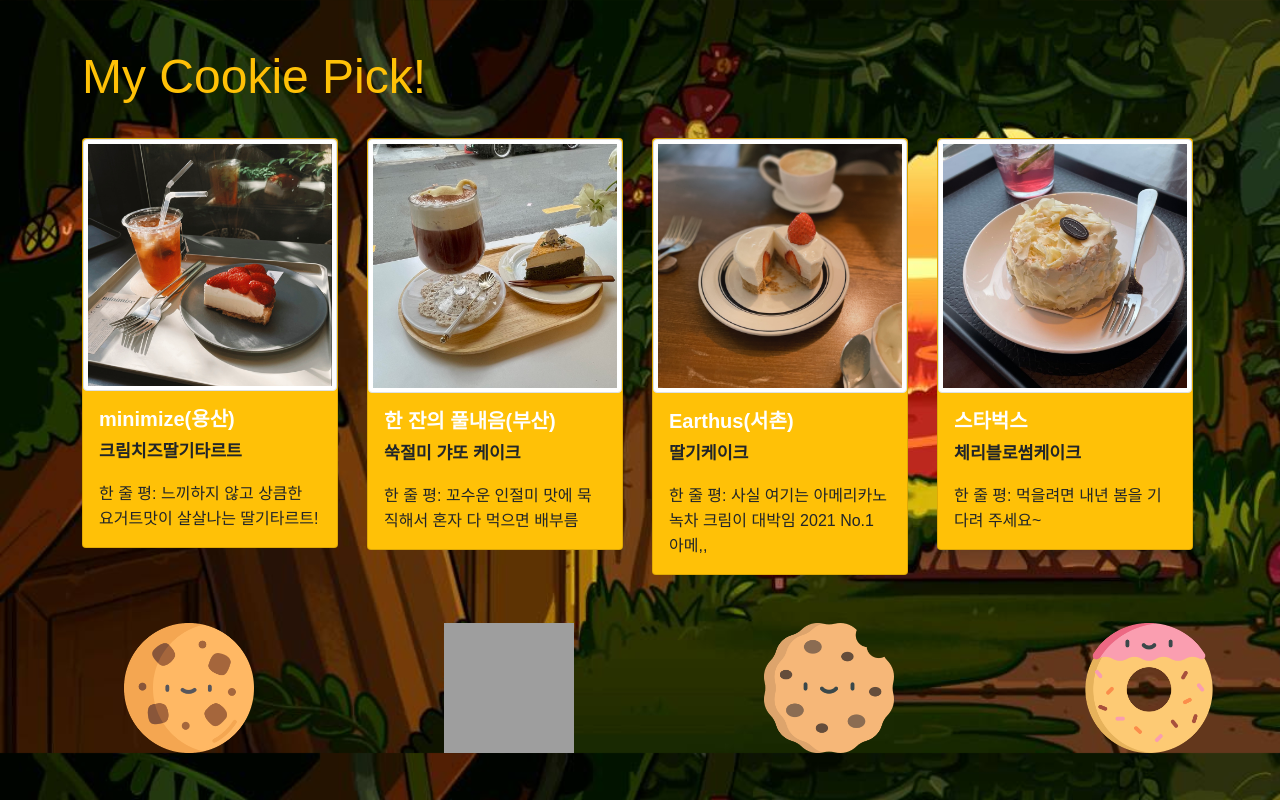
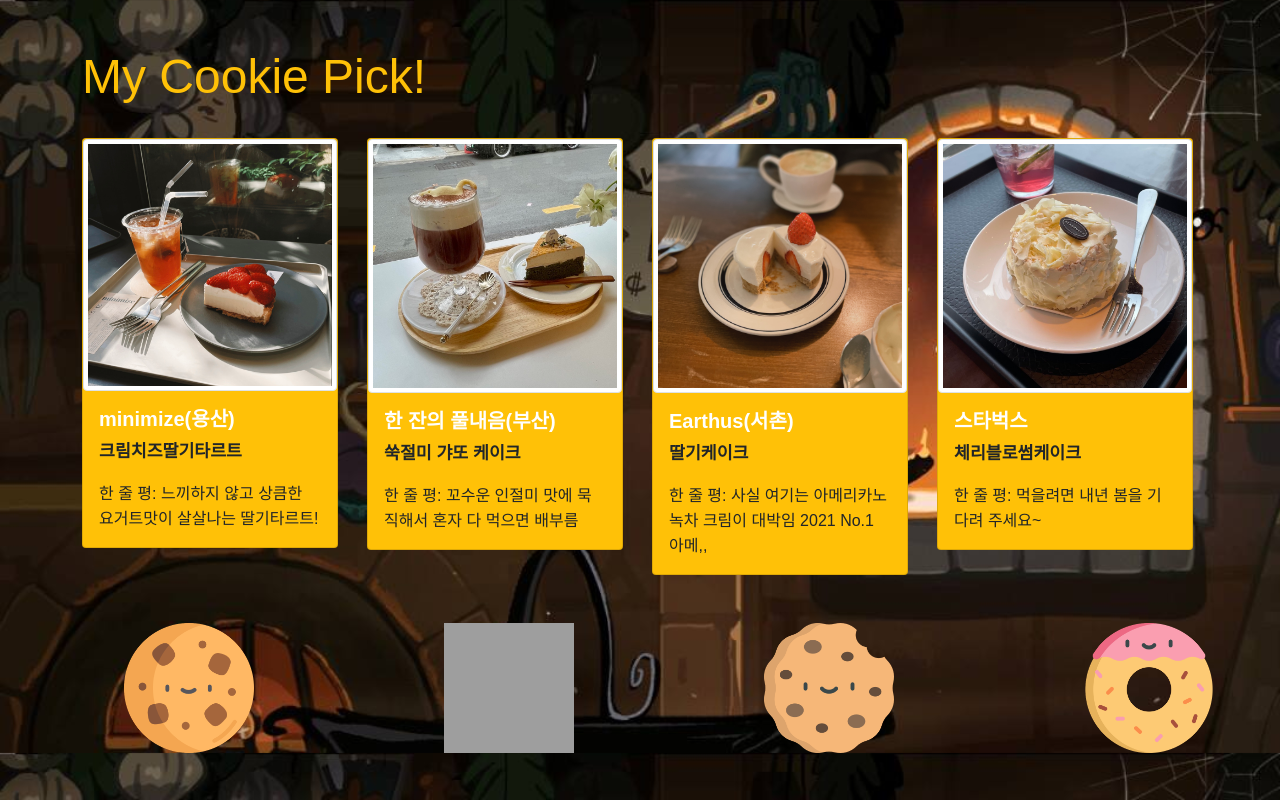
Before and after one commit to chaeyeon10/Django_project_CookieLove, a Django app: page / in a window 1280 px wide. Run offline with Django 3.2, Linux system fonts and the light colour scheme; some web fonts are replaced; grey boxes are pictures that could not be loaded.

Commit message:
feat:배경바꿨다

```diff
--- a/CL_first_project/taeyoung/templates/intro.html
+++ b/CL_first_project/taeyoung/templates/intro.html
@@ -22,7 +22,7 @@
 
     <style>
         @import url(//fonts.googleapis.com/earlyaccess/hanna.css);
-        body { background-image:url('../static/img/background.jpeg'); background-size: cover;}
+        body { background-image:url('../static/img/background1.jpeg'); background-size: cover;}
         h3 { color:  #ffc107; font-family: 'Hanna', sans-serif; font-size:300% ;}
         p { font-weight : bold; font-family: 'Hanna', sans-serif; font-size : 108%;}
         p2 {font-family: 'Hanna', sans-serif;}
```
Also changed, not shown: CL_first_project/taeyoung/static/img/background.jpeg (deleted), CL_first_project/taeyoung/static/img/background1.jpeg (added), 3 other files.
